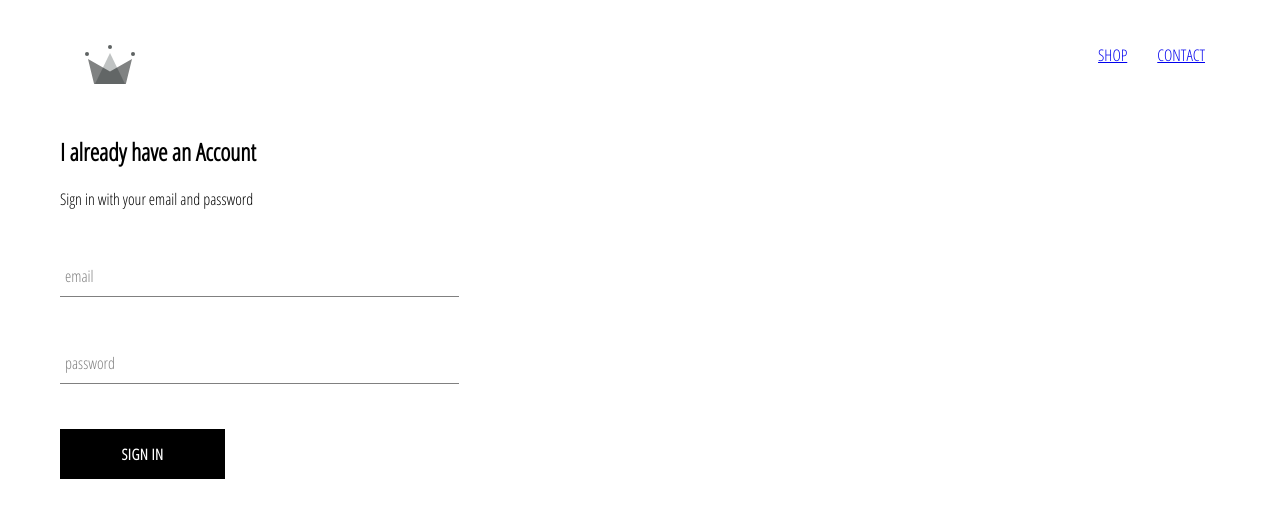
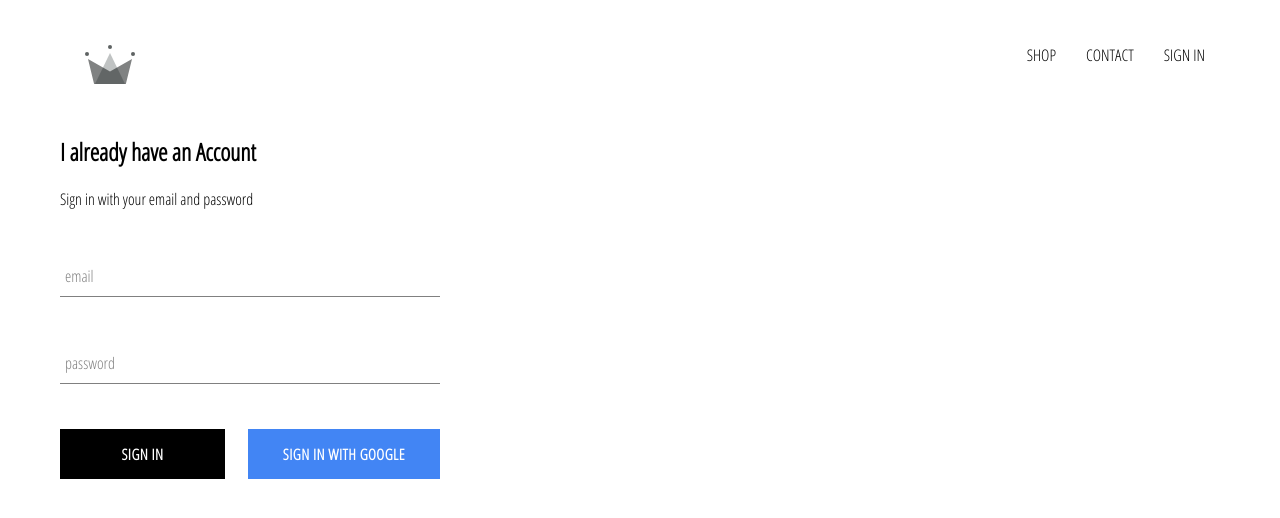
Before and after one commit to VanVSJobs/studious-octo-guacamole, a React (Create React App) app in the folder estore/: page /signin in a window 1280 px wide. Shown: the top 518 px of the page. Built offline with nearby package versions, Linux system fonts and the light colour scheme; no server answers.

Commit message:
somewhat signin

```diff
--- a/estore/package.json
+++ b/estore/package.json
@@ -7,6 +7,7 @@
     "@testing-library/jest-dom": "^5.11.4",
     "@testing-library/react": "^11.1.0",
     "@testing-library/user-event": "^12.1.10",
+    "firebase": "^9.0.2",
     "react": "^17.0.2",
     "react-dom": "^17.0.2",
     "react-router-dom": "^5.3.0",
--- a/estore/src/App.css
+++ b/estore/src/App.css
@@ -2,3 +2,12 @@ body {
   font-family: 'Open Sans Condensed';
   padding: 20px 60px;
 }
+
+a {
+  text-decoration: none;
+  color: black;
+}
+
+*{
+  box-sizing: border-box;
+}
--- a/estore/src/App.js
+++ b/estore/src/App.js
@@ -1,16 +1,41 @@
 import './App.css';
 
 import { Route, Switch } from 'react-router-dom';
+
+import React from 'react';
 
 import HomePage from './pages/homepage/homepage.component';
 import ShopPage from './pages/shop/shop.component';
 import Header from './components/header/header.component';
 import SignInAndSignUp from './pages/sign-in-and-sign-up/sign-in-and-sign-up.component';
+import { auth } from './firebase/firebase.utils';
 
-function App() {
+class App extends React.Component {
+  constructor() {
+    super();
+
+    this.state = {
+      currentUser: null,
+    };
+  }
+  unsubscribeFromAuth = null;
+
+  componentDidMount() {
+    this.unsubscribeFromAuth = auth.onAuthStateChanged((user) => {
+      this.setState({ currentUser: user });
+
+      console.log(user);
+    });
+  }
+
+  componentWillUnmount() {
+    this.unsubscribeFromAuth();
+  }
+
+  render() {
     return (
       <div>
-      <Header />
+        <Header currentUser={this.state.currentUser} />
         <Switch>
           <Route exact path='/' component={HomePage} />
           <Route path='/shop' component={ShopPage} />
@@ -19,5 +44,6 @@ function App() {
       </div>
     );
   }
+}
 
 export default App;
--- a/estore/src/components/custom-button/custom-button.component.jsx
+++ b/estore/src/components/custom-button/custom-button.component.jsx
@@ -2,8 +2,11 @@ import React from 'react';
 
 import './custom-button.styles.scss';
 
-const CustomButton = ({ children, ...otherProps }) => (
-  <button className='custom-button' {...otherProps}>
+const CustomButton = ({ children, isGoogleSignIn, ...otherProps }) => (
+  <button
+    className={`${isGoogleSignIn ? 'google-sign-in' : ''} custom-button`}
+    {...otherProps}
+  >
     {children}
   </button>
 );
--- a/estore/src/components/custom-button/custom-button.styles.scss
+++ b/estore/src/components/custom-button/custom-button.styles.scss
@@ -19,4 +19,14 @@
     color: black;
     border: 1px solid black;
   }
+
+  &.google-sign-in{
+    background-color: #4285f4;
+    color: white;
+
+    &:hover{
+      background-color: #357ae8;
+      border:none;
+    }
+  }
 }
--- a/estore/src/components/header/header.component.jsx
+++ b/estore/src/components/header/header.component.jsx
@@ -6,7 +6,9 @@ import './header.styles.scss';
 
 import { ReactComponent as Logo } from '../../assets/crown.svg';
 
-const Header = () => (
+import { auth } from '../../firebase/firebase.utils';
+
+const Header = ({ currentUser }) => (
   <div className='header'>
     <Link className='logo-container' to='/'>
       <Logo className='logo' />
@@ -18,6 +20,15 @@ const Header = () => (
       <Link className='option' to='/shop'>
         CONTACT
       </Link>
+      {currentUser ? (
+        <div className='option' onClick={() => auth.signOut()}>
+          SIGN OUT
+        </div>
+      ) : (
+        <Link className='option' to='/signin'>
+          SIGN IN
+        </Link>
+      )}
     </div>
   </div>
 );
--- a/estore/src/components/header/header.styles.scss
+++ b/estore/src/components/header/header.styles.scss
@@ -20,6 +20,7 @@
 
     .option {
       padding: 10px 15px;
+      cursor: pointer;
     }
   }
 }
--- a/estore/src/components/sign-in/sign-in.component.jsx
+++ b/estore/src/components/sign-in/sign-in.component.jsx
@@ -5,6 +5,7 @@ import './sign-in.styles.scss';
 import FormInput from '../form-input/form-input.component';
 import CustomButton from '../custom-button/custom-button.component';
 
+import { signInWithGoogle } from '../../firebase/firebase.utils';
 class SignIn extends React.Component {
   constructor(props) {
     super(props);
@@ -52,8 +53,13 @@ class SignIn extends React.Component {
             label='password'
             required
           />
-
-          <CustomButton type='email'> Sign In</CustomButton>
+          <div className='buttons'>
+            <CustomButton type='email'> Sign In</CustomButton>
+            <CustomButton onClick={signInWithGoogle} isGoogleSignIn>
+              {' '}
+              Sign in with Google{' '}
+            </CustomButton>
+          </div>
         </form>
       </div>
     );
--- a/estore/src/components/sign-in/sign-in.styles.scss
+++ b/estore/src/components/sign-in/sign-in.styles.scss
@@ -1,9 +1,14 @@
 .sign-in {
-  width: 30vw;
+  width: 380px;
   display: flex;
   flex-direction: column;
 
   .title{
     margin: 10px 0;
   }
+
+  .buttons {
+    display: flex;
+    justify-content: space-between;
+  }
 }
--- /dev/null
+++ b/estore/src/firebase/firebase.utils.js
@@ -0,0 +1,29 @@
+import firebase from 'firebase/compat/app';
+
+import 'firebase/compat/firestore';
+
+import 'firebase/compat/auth';
+
+const config = {
+  apiKey: 'AIzaSyCthhotW_M2NTaAOeoTAnaOA4wO4I3TF7o',
+  authDomain: 'estore-8c17b.firebaseapp.com',
+  projectId: 'estore-8c17b',
+  storageBucket: 'estore-8c17b.appspot.com',
+  messagingSenderId: '261200121807',
+  appId: '1:261200121807:web:78e742354da499bd558cba',
+  measurementId: 'G-G6PG3RBENX',
+};
+
+firebase.initializeApp(config);
+
+export const auth = firebase.auth();
+
+export const firestore = firebase.firestore();
+
+const provider = new firebase.auth.GoogleAuthProvider();
+
+provider.setCustomParameters({ prompt: 'select_account' });
+
+export const signInWithGoogle = () => auth.signInWithPopup(provider);
+
+export default firebase;
```
Also changed, not shown: 2 other files (tests, documents, lock files or other folders). Lines whose indentation alone changed are shown as unchanged.
